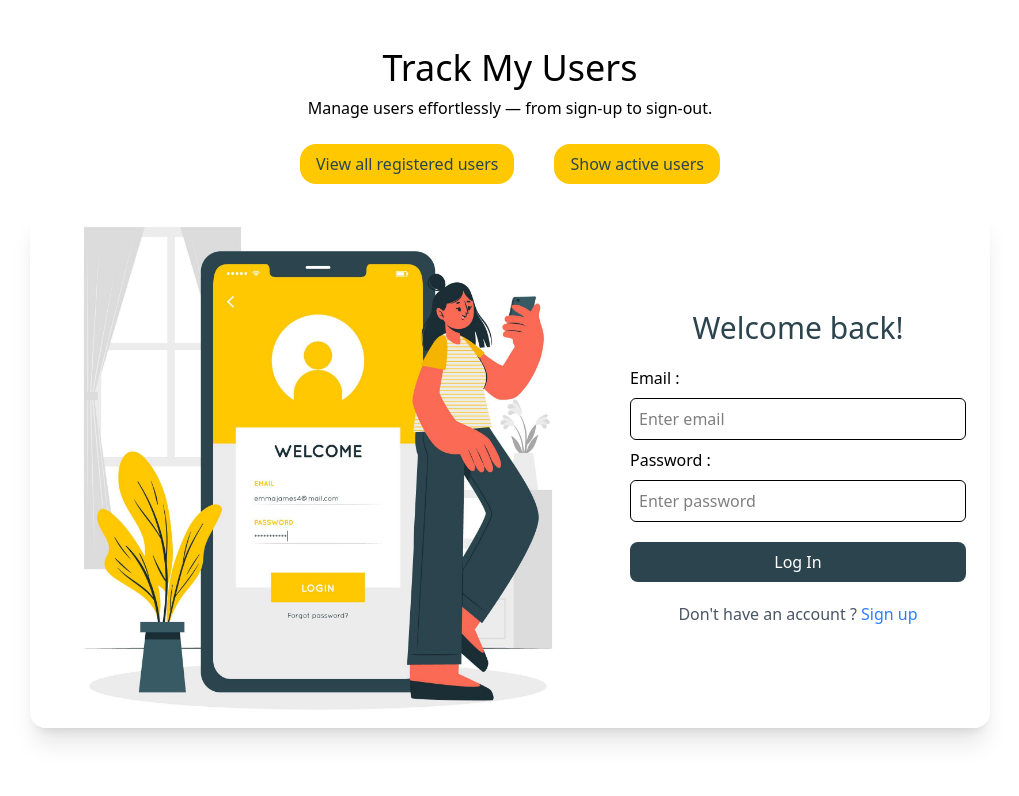
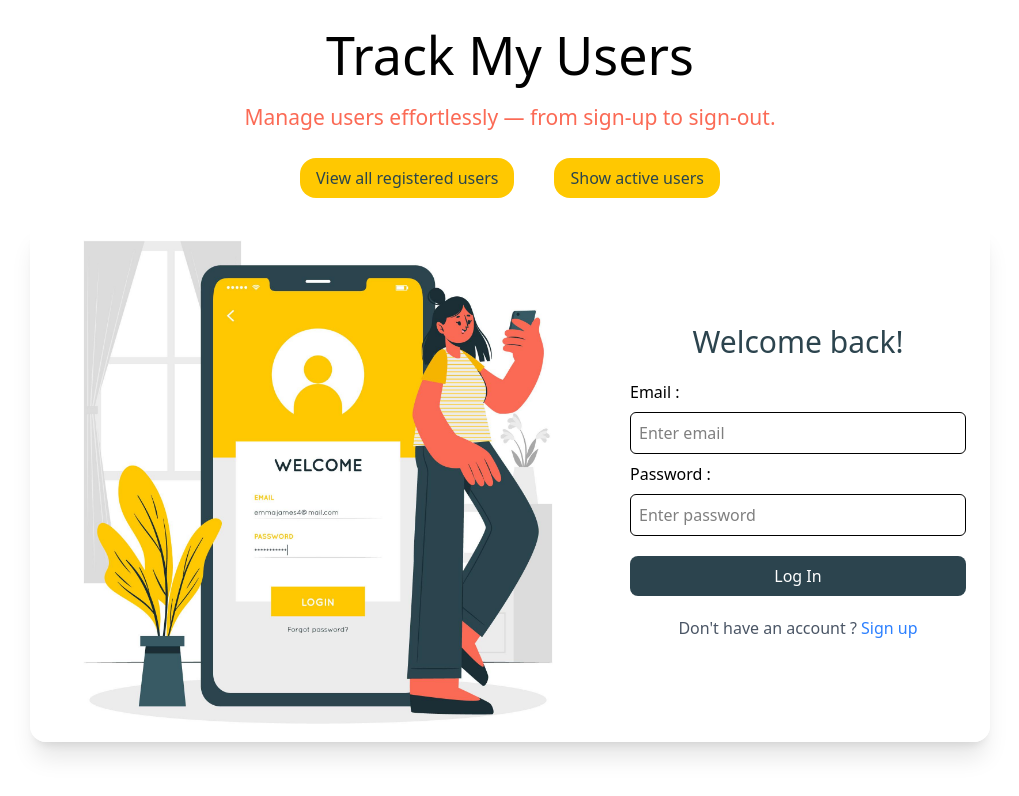
Before and after one commit to gauravsingh1281/Track-My-Users, a React (Vite) app: page / in a window 1280 px wide. Shown: the top 796 px of the page, without its empty margins (130-1149 px from the left). Built offline with nearby package versions, Linux system fonts and the light colour scheme.

Commit message:
minor changes made in ui & delete user feature added.

```diff
--- a/src/App.jsx
+++ b/src/App.jsx
@@ -24,6 +24,7 @@ export default function App() {
   const [toggleForm, setToggleForm] = useState(true);
   const [showRegisteredUser, setShowRegisteredUser] = useState(false);
   const [showActiveUser, setShowActiveUser] = useState(false);
+  const [selectedUser, setSelectedUser] = useState(null);
   const activeUsers = userData.filter((user) => user.loginStatus === true);
   const handleRegister = (e) => {
     e.preventDefault();
@@ -69,14 +70,21 @@ export default function App() {
     } else {
       console.log("❌ No user found with these credentials");
     }
+
     // reset login data
     setUserEmail("");
     setUserPassword("");
   };
 
+  // User delete handler
+  const handleDeleteUser = (userId) => {
+    setUserData((prevUserData) =>
+      prevUserData.filter((user) => user.userId !== userId)
+    );
+  };
   return (
     <>
-      <main className="w-full min-h-screen flex justify-center items-center flex-col p-10 ">
+      <main className="w-full min-h-screen flex justify-center items-center flex-col px-10 py-4 ">
         <Header />
         {/* Action Button */}
         <ActionBtn
@@ -124,12 +132,17 @@ export default function App() {
               userData={userData}
               showCard={showRegisteredUser}
               listMode={"registeredUsers"}
+              selectedUser={selectedUser}
+              onSetSelectedUser={selectedUser}
+              onDeleteUser={handleDeleteUser}
             />
             <UserListContainer
               listHeading={"Active users"}
               userData={activeUsers}
               showCard={showActiveUser}
               listMode={"activeUsers"}
+              selectedUser={selectedUser}
+              onSetSelectedUser={selectedUser}
             />
           </div>
         </div>
--- a/src/components/Header.jsx
+++ b/src/components/Header.jsx
@@ -1,8 +1,10 @@
 export default function Header() {
   return (
     <>
-      <h1 className="text-black text-4xl my-2">Track My Users</h1>
-      <p>Manage users effortlessly — from sign-up to sign-out.</p>
+      <h1 className="text-black lg:text-[52px] mb-2">Track My Users</h1>
+      <p className="lg:text-[21px] text-[#FB6A55] font-medium">
+        Manage users effortlessly — from sign-up to sign-out.
+      </p>
     </>
   );
 }
--- a/src/components/UserList.jsx
+++ b/src/components/UserList.jsx
@@ -1,6 +1,6 @@
 import { formatLoginTime, formatJoinedDate } from "../utils/formatDateTime";
 
-export default function UserList({ userData, listMode }) {
+export default function UserList({ userData, listMode, onDeleteUser }) {
   return (
     <>
       <li className=" bg-white flex justify-between items-center flex-row p-2 rounded-lg shadow-xl relative my-5">
@@ -30,7 +30,10 @@ export default function UserList({ userData, listMode }) {
             Logout
           </button>
         ) : (
-          <button className="p-2 bg-red-500 rounded-full text-sm text-white active:scale-[95%] transition-all ease-in duration-100 cursor-pointer ">
+          <button
+            onClick={() => onDeleteUser(userData.userId)}
+            className="p-2 bg-red-500 rounded-full text-sm text-white active:scale-[95%] transition-all ease-in duration-100 cursor-pointer "
+          >
             Delete
           </button>
         )}
--- a/src/components/UserListContainer.jsx
+++ b/src/components/UserListContainer.jsx
@@ -4,6 +4,7 @@ export default function UserListContainer({
   userData,
   listHeading,
   listMode,
+  onDeleteUser,
 }) {
   return (
     <>
@@ -18,6 +19,7 @@ export default function UserListContainer({
                     userData={data}
                     listMode={listMode}
                     key={data.userId}
+                    onDeleteUser={onDeleteUser}
                   />
                 ))}
               </ul>
```
